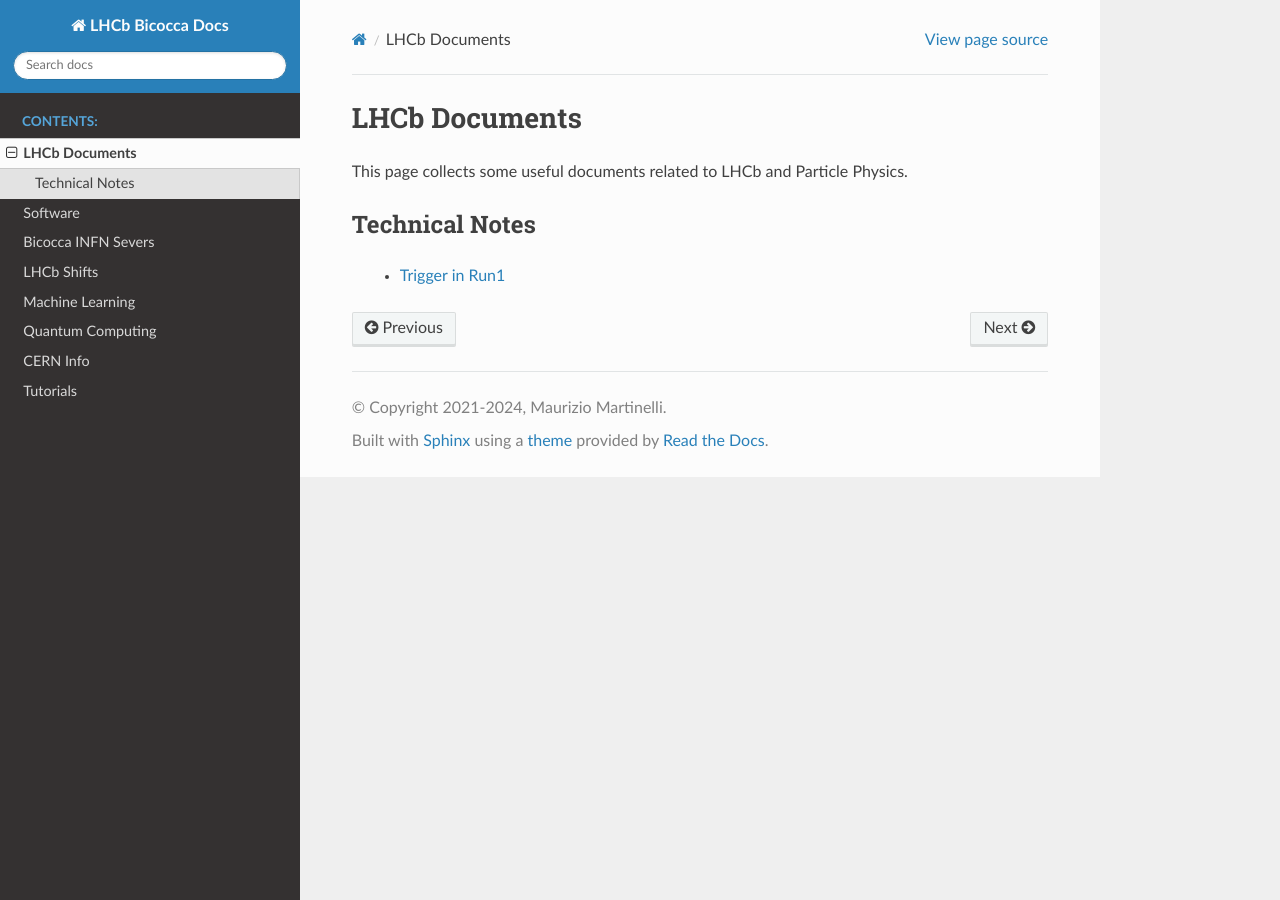
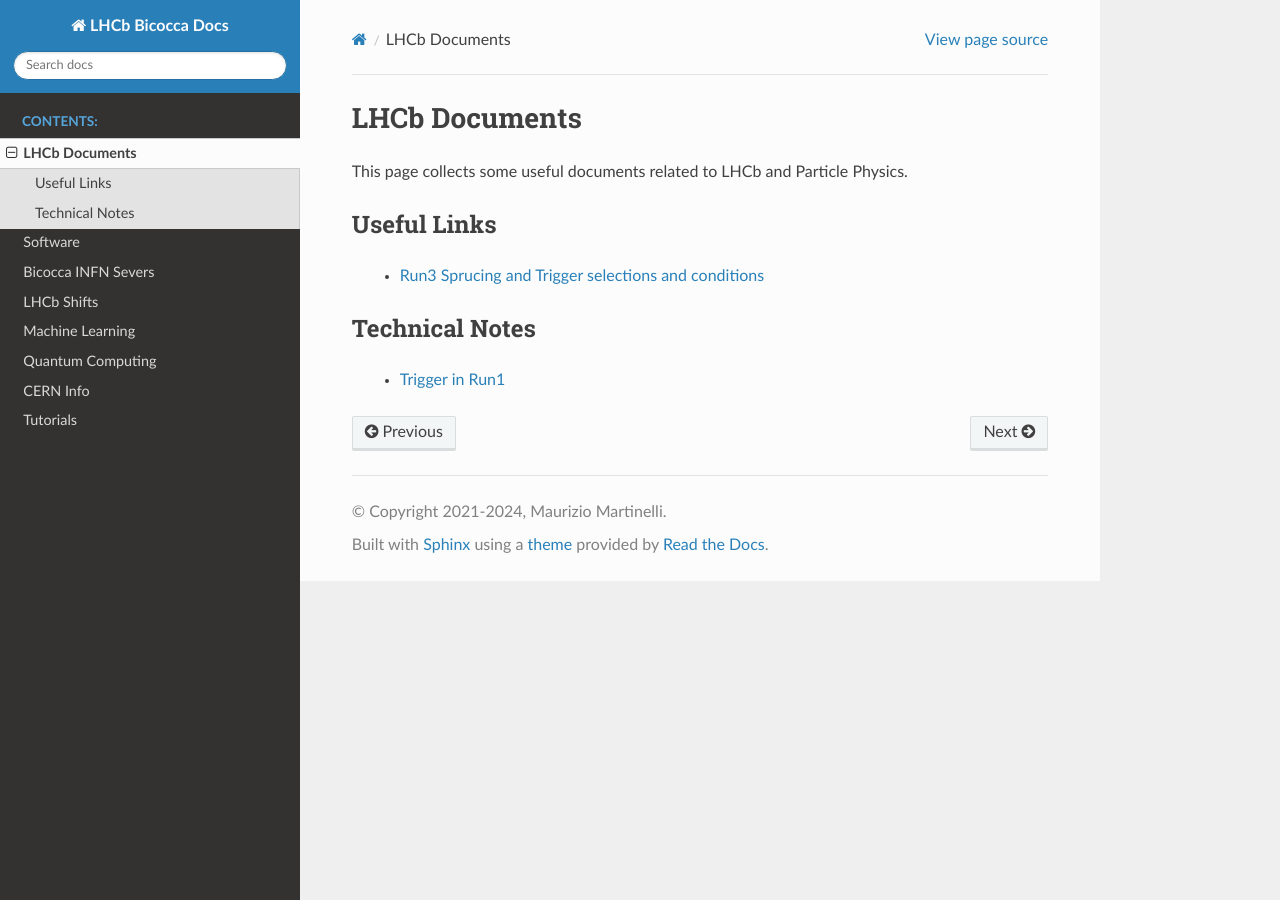
Before and after one commit to lhcb-bicocca/documentation, a Sphinx documentation site: the page built from docs/source/lhcbdocs.rst, in a window 1280 px wide. Built offline with Sphinx 7.4.7 and the Read the Docs theme 3.1.0, drawn with Linux system fonts in a browser that asks for light colours.

Commit message:
Add Useful Links section to lhcbdocs.rst
Added a section for useful links related to LHCb.

```diff
--- a/docs/source/lhcbdocs.rst
+++ b/docs/source/lhcbdocs.rst
@@ -2,6 +2,10 @@ LHCb Documents
 ##############
 This page collects some useful documents related to LHCb and Particle Physics.
 
+Useful Links
+^^^^^^^^^^^^
+ - `Run3 Sprucing and Trigger selections and conditions <https://lhcb-run3-selection.docs.cern.ch>`_
+
 Technical Notes
 ^^^^^^^^^^^^^^^
  - `Trigger in Run1 <https://cds.cern.ch/record/1970930>`_
```
